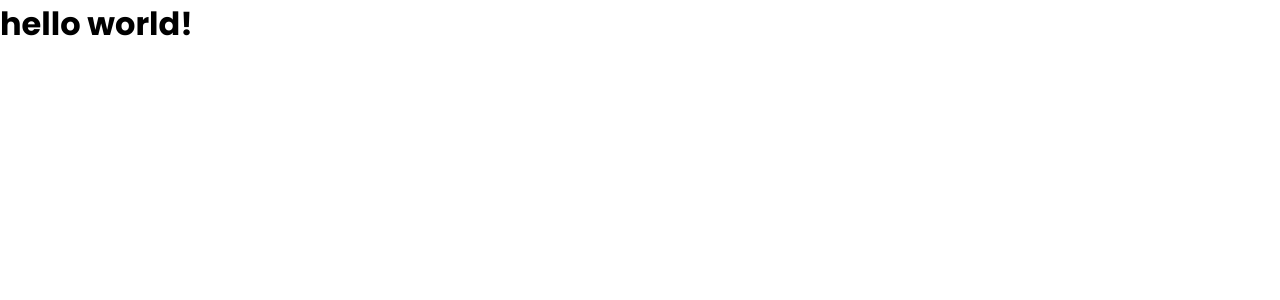
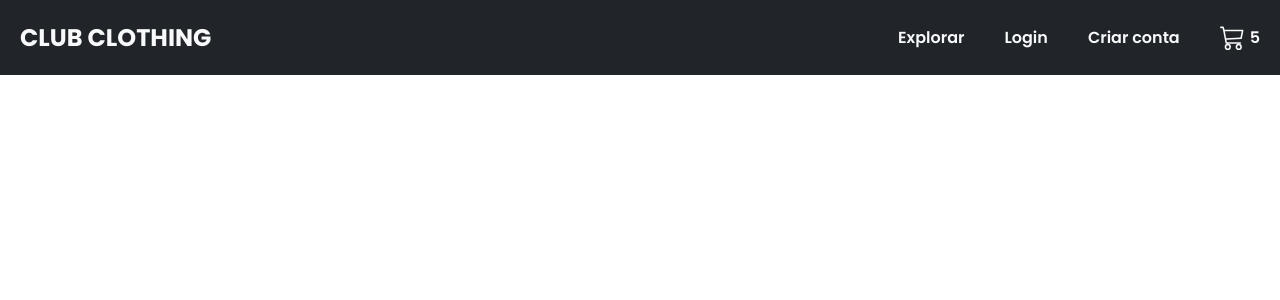
Before and after one commit to evandrotomas/ecommerce-frontend, a React (Create React App) app: page / in a window 1280 px wide. Shown: the top 300 px of the page. Built offline with nearby package versions, Linux system fonts and the light colour scheme.

Commit message:
feat: add Heade Component

```diff
--- a/package.json
+++ b/package.json
@@ -13,6 +13,7 @@
     "@types/react-dom": "^19.0.0",
     "react": "^19.2.0",
     "react-dom": "^19.2.0",
+    "react-icons": "4.12.0",
     "react-scripts": "5.0.1",
     "typescript": "^4.4.2",
     "web-vitals": "^2.1.0"
--- a/src/App.tsx
+++ b/src/App.tsx
@@ -1,11 +1,14 @@
 import { FunctionComponent } from 'react'
+
+// Components
+import Header from './components/header/header.component'
 
 interface AppProps {
   message?: string
 }
 
 const App: FunctionComponent<AppProps> = () => {
-  return <h1>hello world!</h1>
+  return <Header />
 }
 
 export default App
--- /dev/null
+++ b/src/components/header/header.component.tsx
@@ -0,0 +1,23 @@
+import { BsCart3 } from 'react-icons/bs'
+
+import './header.styles.css'
+
+const Header = () => {
+  return (
+    <div className='header-container'>
+      <h2 className='header-title'>CLUB CLOTHING</h2>
+
+      <div className='header-items'>
+        <div className='header-item'>Explorar</div>
+        <div className='header-item'>Login</div>
+        <div className='header-item'>Criar conta</div>
+        <div className='header-item'>
+          <BsCart3 size={25} />
+          <p style={{ marginLeft: 5 }}>5</p>
+        </div>
+      </div>
+    </div>
+  )
+}
+
+export default Header
--- /dev/null
+++ b/src/components/header/header.styles.css
@@ -0,0 +1,32 @@
+.header-container {
+  width: 100%;
+  background-color: #212529;
+  display: flex;
+  justify-content: space-between;
+  padding: 20px;
+  color: #f8f9fa;
+}
+
+.header-title {
+  font-weight: bold;
+  font-size: 1.5rem;
+}
+
+.header-items {
+  display: flex;
+  align-items: center;
+  justify-content: space-between;
+}
+
+.header-item {
+  font-weight: 600;
+  font-size: 1rem;
+  display: flex;
+  align-items: center;
+}
+
+.header-item:nth-child(1),
+.header-item:nth-child(2),
+.header-item:nth-child(3) {
+  margin-right: 40px;
+}
```
Also changed, not shown: 1 other file (tests, documents, lock files or other folders).
